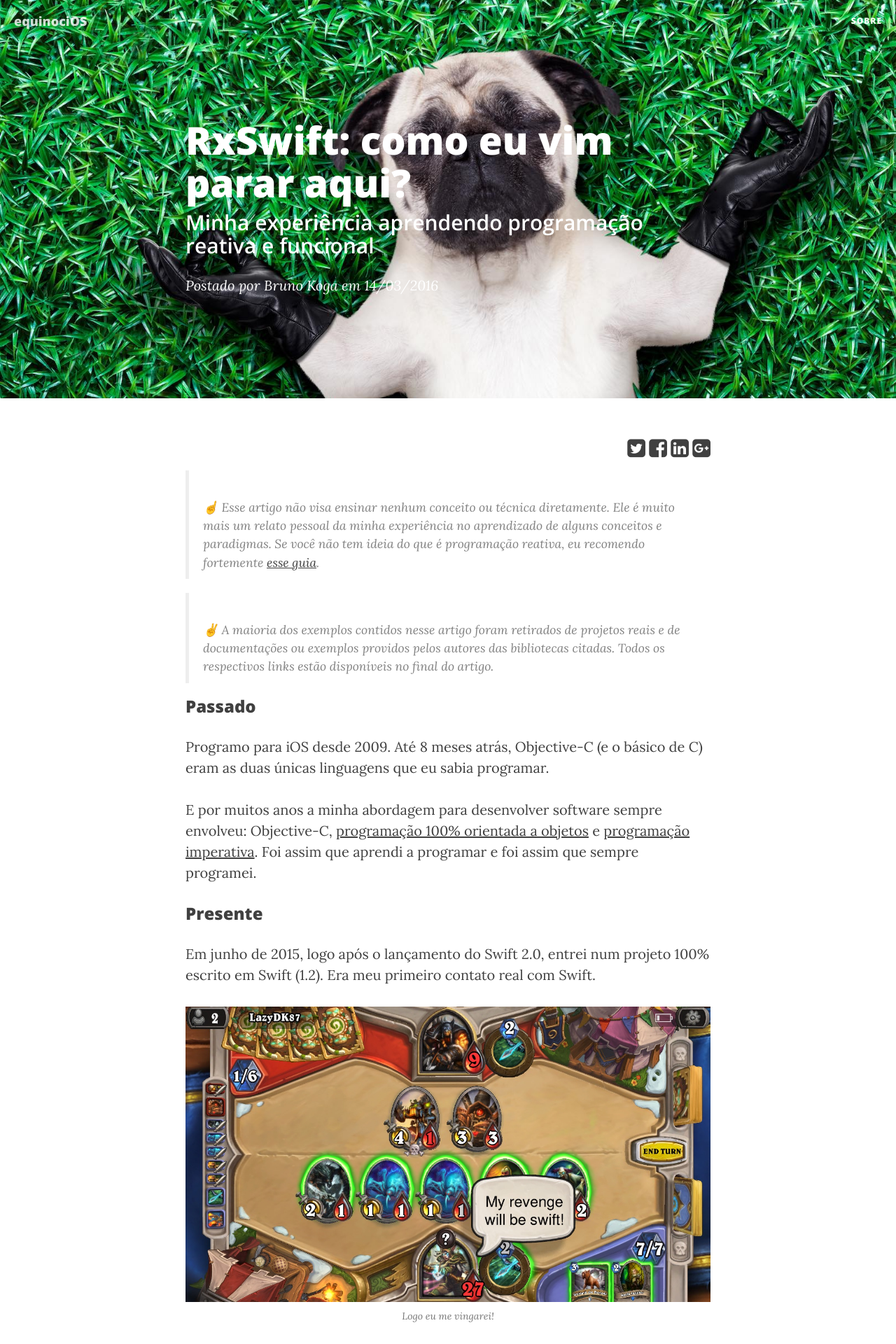
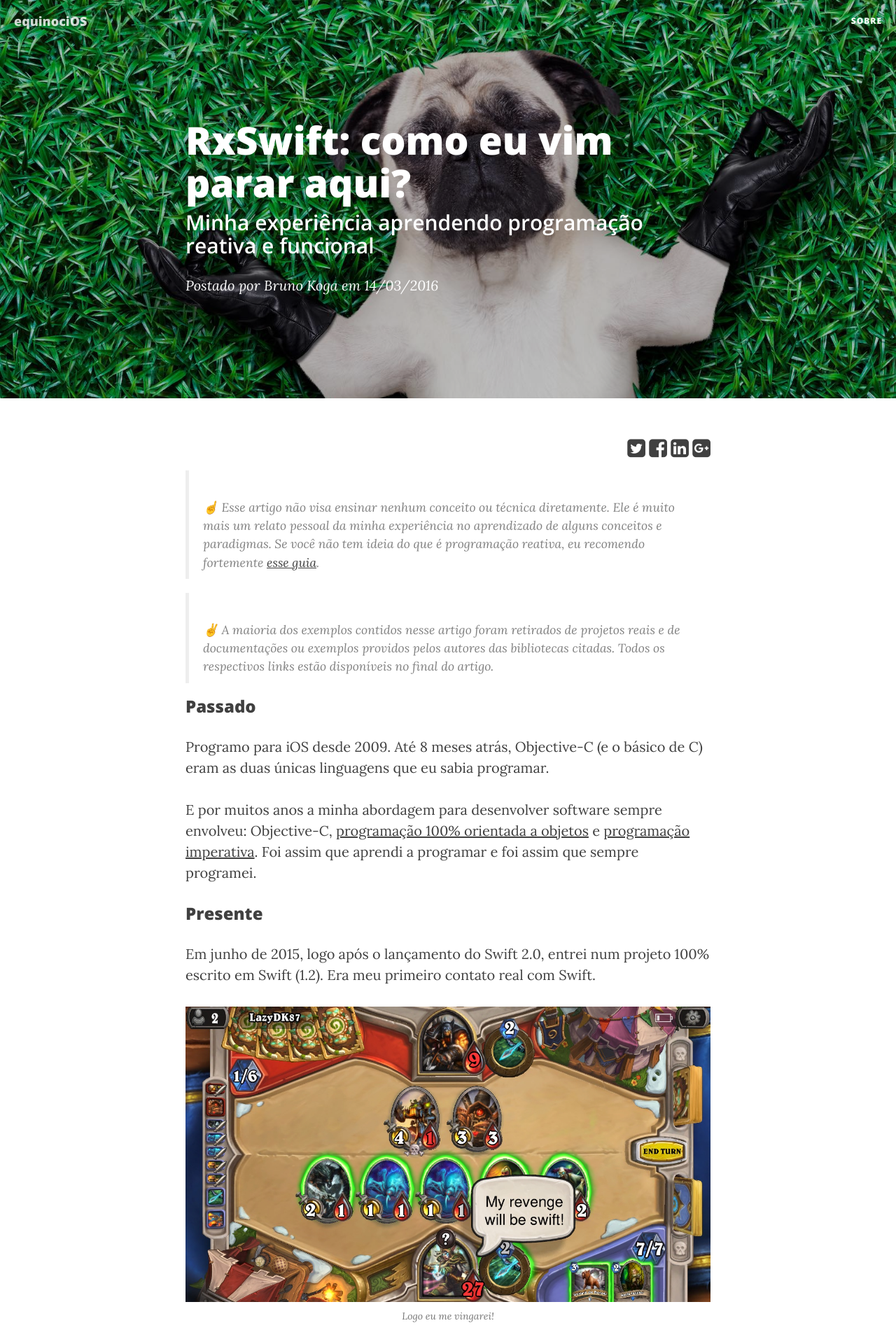
Before and after one commit to CocoaHeadsBrasil/equinociOS, a Jekyll site: the page built from _posts/2016-03-14-rxswift-como-eu-vim-parar-aqui.md, in a window 1280 px wide. Shown: the top 1920 px of the page at 70% size. Built offline with Jekyll 4.4.1, drawn with Linux system fonts in a browser that asks for light colours; nearby versions of some CDN libraries; comment, search, counter and statistics services are not loaded.

Commit message:
add black alpha overlay over header image

```diff
--- a/_layouts/post.html
+++ b/_layouts/post.html
@@ -5,6 +5,7 @@
 
 <!-- Post Header -->
 <header class="intro-header" style="background-image: url('{{ site.baseurl }}/{% if page.header-img %}{{ page.header-img }}{% else %}{{ site.header-img }}{% endif %}')">
+    <div class="intro-header-overlay" style="background:rgba(0,0,0,0.25)">
         <div class="container">
             <div class="row">
                 <div class="col-lg-8 col-lg-offset-2 col-md-10 col-md-offset-1">
@@ -14,6 +15,7 @@
                         <h2 class="subheading">{{ page.subtitle }}</h2>
                         {% endif %}
                         <span class="meta">Postado por {% if page.author %}{{ page.author }}{% else %}{{ site.title }}{% endif %} em {{ page.date | date: "%-d/%m/%Y" }}</span>
+                    </div>
                 </div>
             </div>
         </div>
```
Lines whose indentation alone changed are shown as unchanged.
